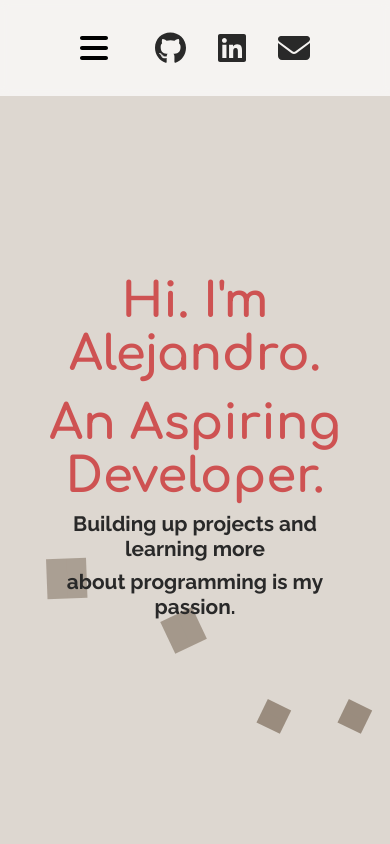
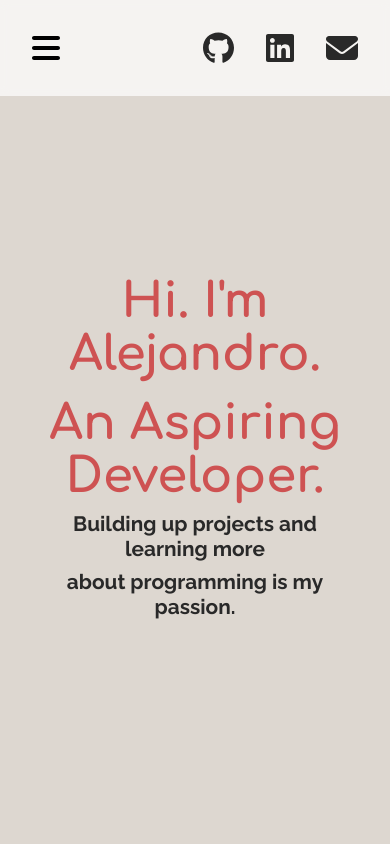
Before and after one commit to AlejandroV01/portfolio, a React (Create React App) app: page / in a window 390 px wide. Shown: the top 844 px of the page. Built offline with nearby package versions, Linux system fonts and the light colour scheme.

Commit message:
Add Dropdown

```diff
--- a/src/components/Section1/section1.css
+++ b/src/components/Section1/section1.css
@@ -91,3 +91,9 @@
     width: 300px;
   }
 }
+
+@media (max-width: 400px) {
+  .box-area {
+    display: none;
+  }
+}
--- a/src/components/navbar/navbar.css
+++ b/src/components/navbar/navbar.css
@@ -54,4 +54,7 @@ p {
   .hamburgerDiv {
     display: block;
   }
+  .nav {
+    padding: 2rem 2rem !important;
+  }
 }
```
